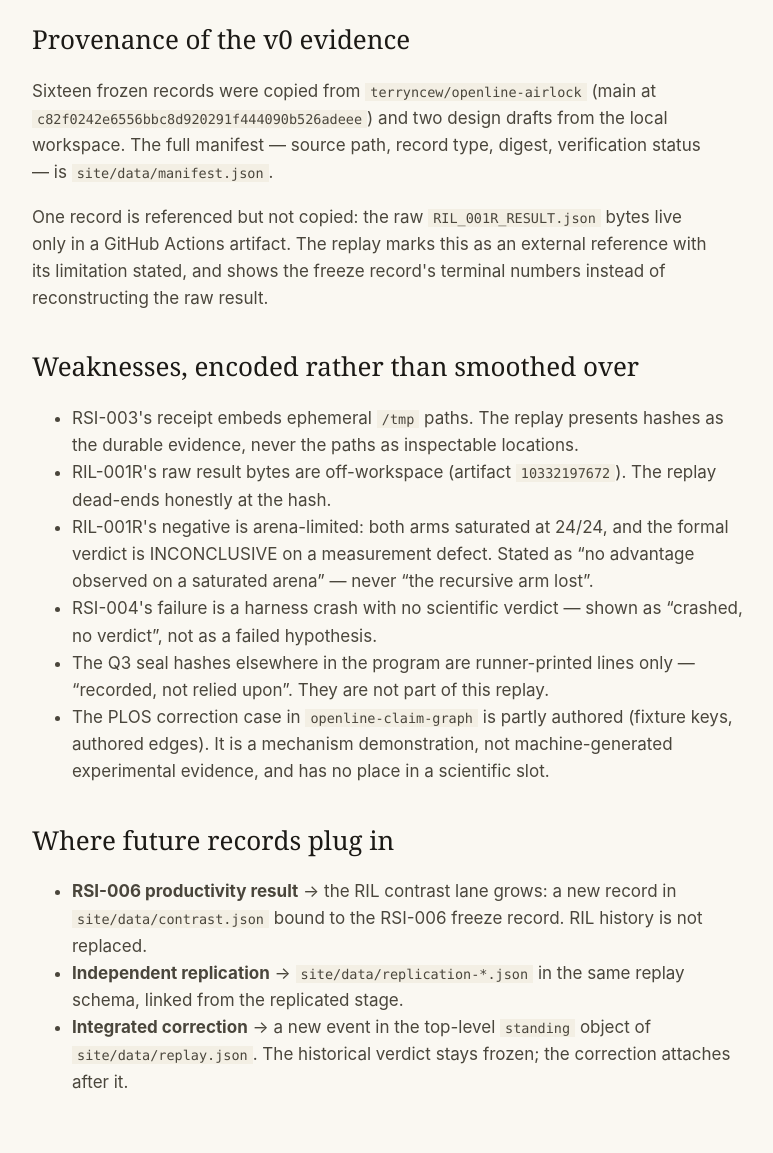
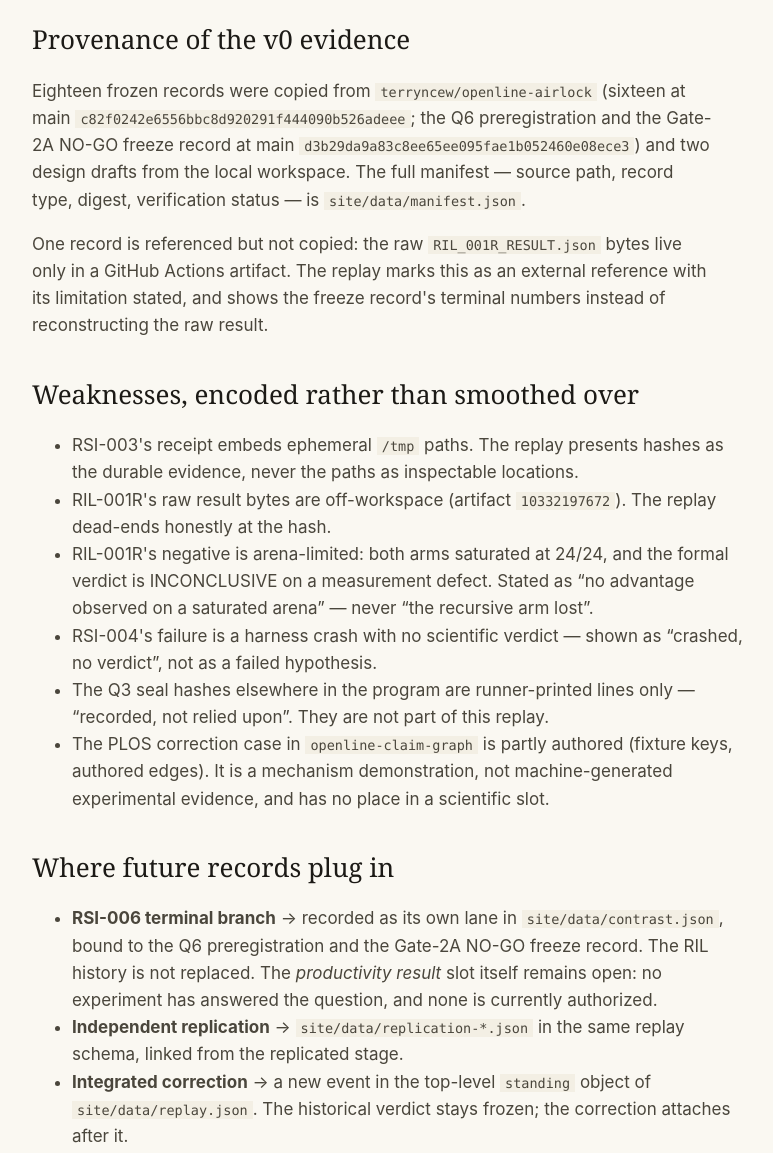
Before and after one commit to terryncew/openline-rsi, a plain HTML site: page site/methods.html in a window 1280 px wide. Shown: the part 1000-2153 px from the top of the page, without its empty margins (250-1023 px from the left). Drawn offline with Linux system fonts and the light colour scheme.

Commit message:
statement: README as front door to the method, not the RSI-006 postmortem
RSI-006 is one investigation inside the repo; the README must not read as
its postmortem. Restructure: what the repo is (statement repo: evidence-
backed claims + a legible method you can copy), what it is not (Airlock
runtime, starter, framework, SDK, graveyard), what a reader can do
(step through, verify, copy the structure), and a short seven-step
'Build your own investigation' path. RSI-006 resolves its slot in the
history layer with the honest sentence; the full branch stays in the
contrast lane. methods.html: provenance count and future plug-in
bullets corrected to the terminal state.

```diff
--- a/site/methods.html
+++ b/site/methods.html
@@ -39,7 +39,7 @@
 python3 tools/validate_replay.py   # enforces the data contract above</code></pre>
 
   <h2>Provenance of the v0 evidence</h2>
-  <p>Sixteen frozen records were copied from <code>terryncew/openline-airlock</code> (main at <code>c82f0242e6556bbc8d920291f444090b526adeee</code>) and two design drafts from the local workspace. The full manifest — source path, record type, digest, verification status — is <code>site/data/manifest.json</code>.</p>
+  <p>Eighteen frozen records were copied from <code>terryncew/openline-airlock</code> (sixteen at main <code>c82f0242e6556bbc8d920291f444090b526adeee</code>; the Q6 preregistration and the Gate-2A NO-GO freeze record at main <code>d3b29da9a83c8ee65ee095fae1b052460e08ece3</code>) and two design drafts from the local workspace. The full manifest — source path, record type, digest, verification status — is <code>site/data/manifest.json</code>.</p>
   <p>One record is referenced but not copied: the raw <code>RIL_001R_RESULT.json</code> bytes live only in a GitHub Actions artifact. The replay marks this as an external reference with its limitation stated, and shows the freeze record's terminal numbers instead of reconstructing the raw result.</p>
 
   <h2>Weaknesses, encoded rather than smoothed over</h2>
@@ -54,7 +54,7 @@
 
   <h2>Where future records plug in</h2>
   <ul>
-    <li><strong>RSI-006 productivity result</strong> → the RIL contrast lane grows: a new record in <code>site/data/contrast.json</code> bound to the RSI-006 freeze record. RIL history is not replaced.</li>
+    <li><strong>RSI-006 terminal branch</strong> → recorded as its own lane in <code>site/data/contrast.json</code>, bound to the Q6 preregistration and the Gate-2A NO-GO freeze record. The RIL history is not replaced. The <em>productivity result</em> slot itself remains open: no experiment has answered the question, and none is currently authorized.</li>
     <li><strong>Independent replication</strong> → <code>site/data/replication-*.json</code> in the same replay schema, linked from the replicated stage.</li>
     <li><strong>Integrated correction</strong> → a new event in the top-level <code>standing</code> object of <code>site/data/replay.json</code>. The historical verdict stays frozen; the correction attaches after it.</li>
   </ul>
```
Also changed, not shown: 1 other file.
